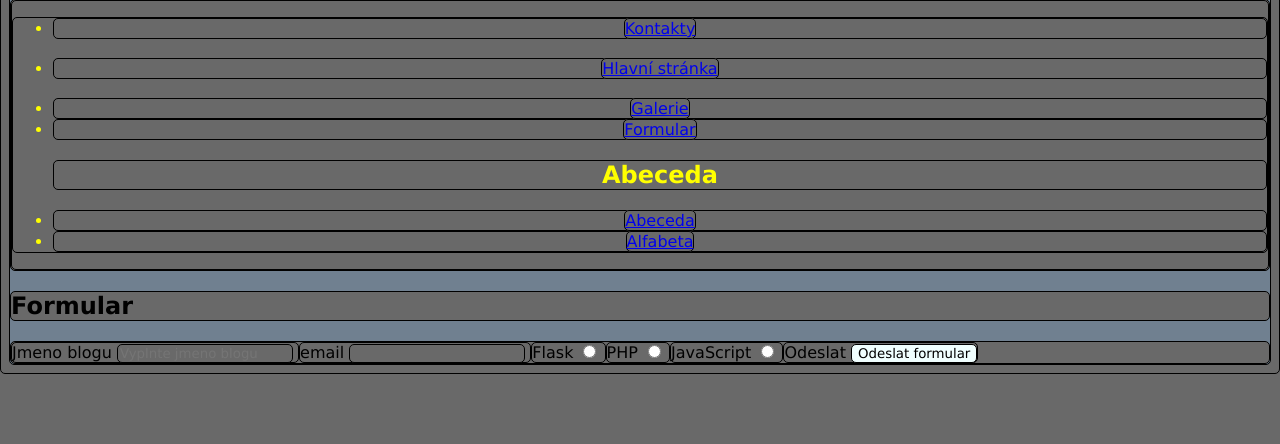
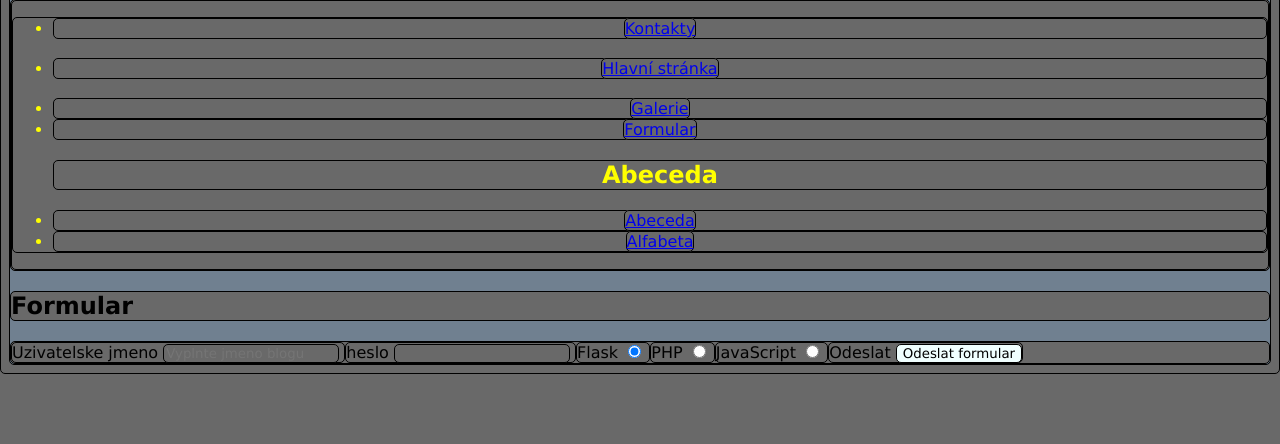
Before and after one commit to JancaF/JancaF_Flask_Projekt, a Flask app: page /odkaz in a window 1280 px wide. Shown: the part 131-575 px from the top of the page. Run offline with Flask 3, Linux system fonts and the light colour scheme.

Commit message:
Práce s formulářema [+ oprava funkce formulare]

```diff
--- a/main.py
+++ b/main.py
@@ -37,10 +37,10 @@ def uzivatel(name, surname):
 @app.route('/odkaz', methods=['GET', 'POST'])
 def link():
     if request.method == 'POST':
-        blog = request.form['blog']
-        email = request.form['email']
+        user = request.form['user']
+        password = request.form['password']
         radio = request.form['radio']
-        return render_template('zkouska.html', blog=blog, email=email, radio=radio)
+        return render_template('zkouska.html', user=user, password=password, radio=radio)
     return render_template('link.html')
 @app.route('/<name>')
 def username(name):
--- a/templates/link.html
+++ b/templates/link.html
@@ -9,16 +9,16 @@
 </h2>
 
     <form method="POST">
-        <label>Jmeno blogu
-            <input type="text" name="blog" placeholder="Vyplnte jmeno blogu" required>
+        <label>Uzivatelske jmeno
+            <input type="text" name="user" placeholder="Vyplnte jmeno blogu" required>
         </label>
         <label>
-            email
-            <input type="email" name="email">
+            heslo
+            <input type="password" name="password">
         </label>
         <label>
             Flask
-            <input type="radio" name="radio" value="Flask">
+            <input type="radio" name="radio" value="Flask" checked>
         </label>
         <label>
             PHP
```
Also changed, not shown: templates/zkouska.html (+12 -3 lines).
